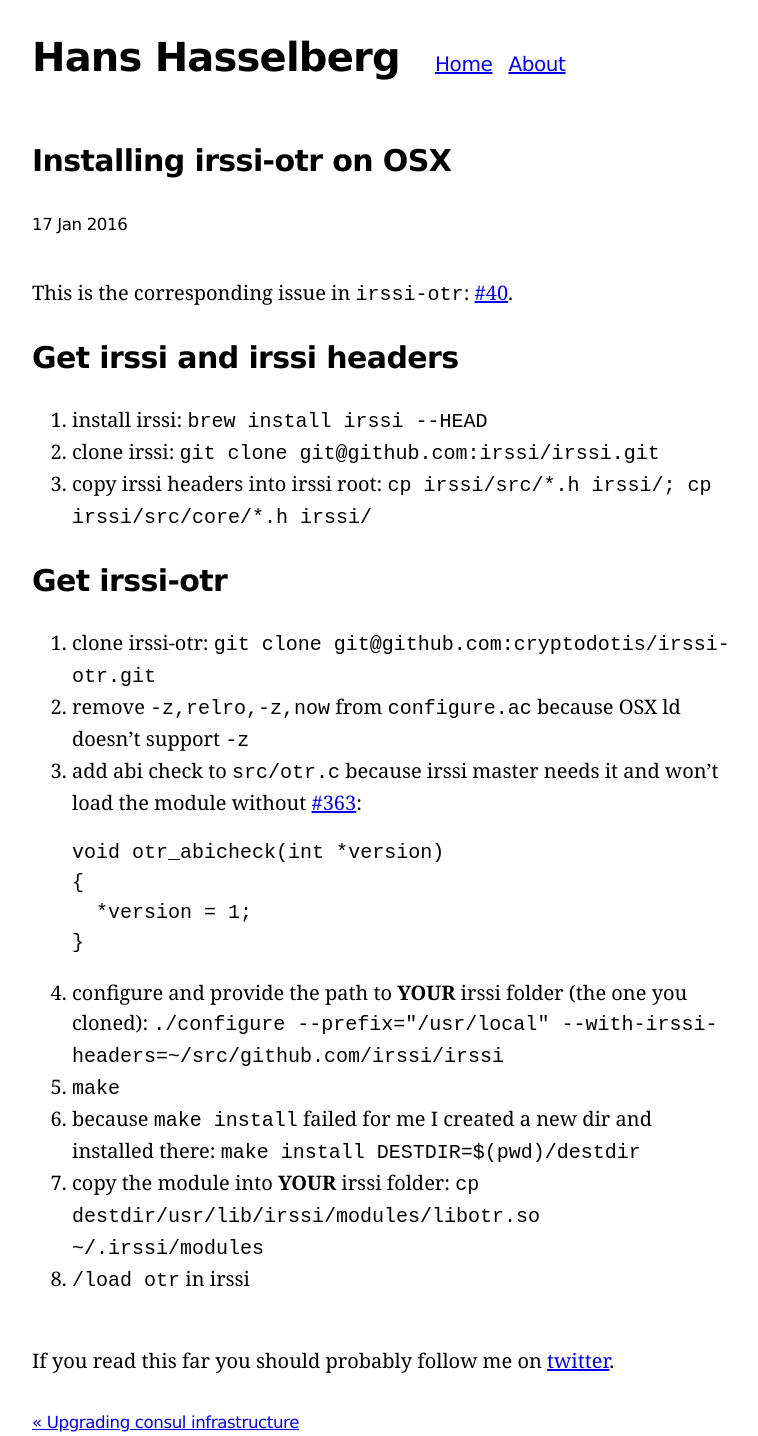
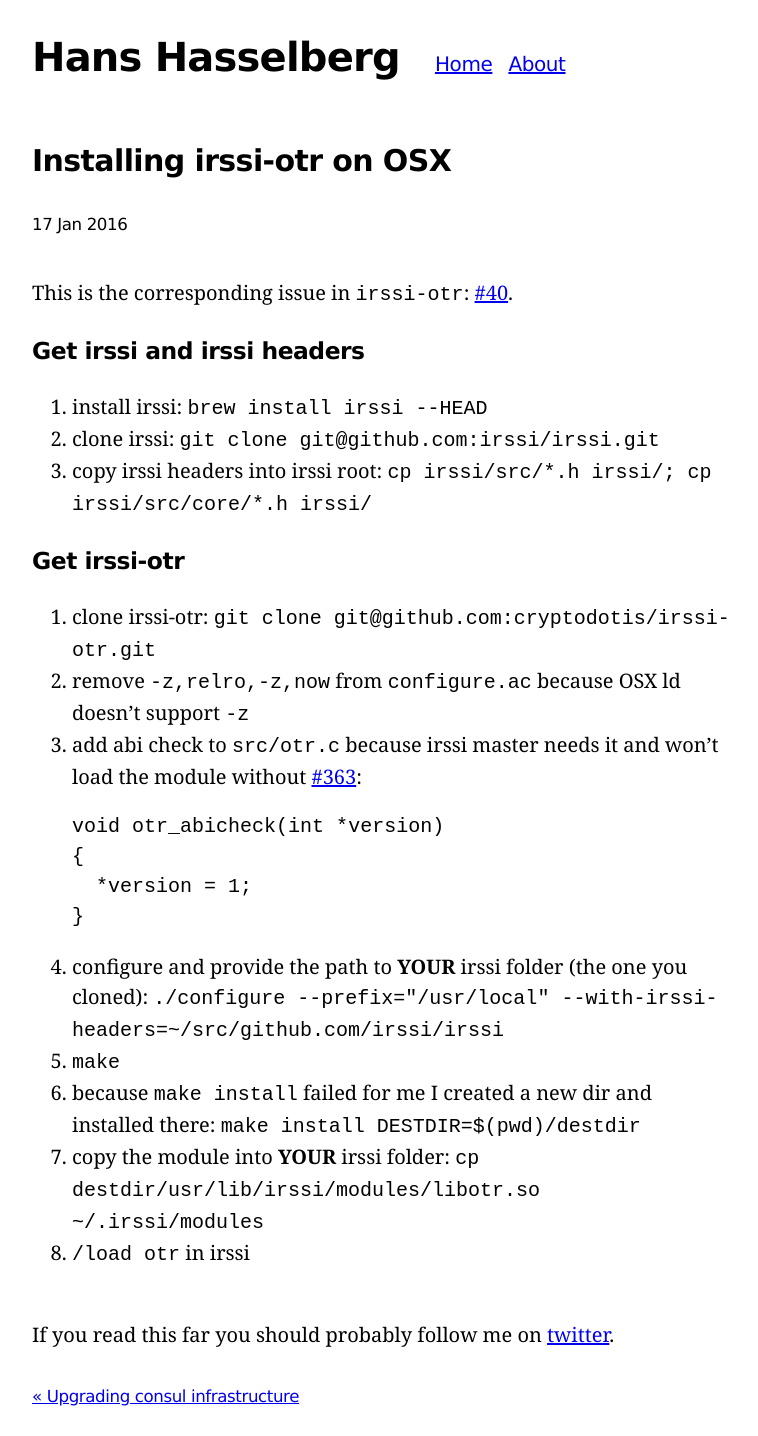
Before and after one commit to hanshasselberg/i0rek.github.io, a Jekyll site: the page built from _posts/2016-01-17-irssi_otr.markdown, in a window 1280 px wide. Shown: the whole page, without its empty margins (258-1016 px from the left). Built offline with Jekyll 4.4.1, drawn with Linux system fonts in a browser that asks for light colours; Markdown is read by kramdown in place of the engine named in the settings; comment, search, counter and statistics services are not loaded; after the commit the page ends 1410 px from its top, so only the background shows below that.

Commit message:
more formatting.

```diff
--- a/_posts/2016-01-17-irssi_otr.markdown
+++ b/_posts/2016-01-17-irssi_otr.markdown
@@ -6,13 +6,13 @@
 
 This is the corresponding issue in `irssi-otr`: [#40](https://github.com/cryptodotis/irssi-otr/issues/40).
 
-## Get irssi and irssi headers
+### Get irssi and irssi headers
 
 1. install irssi: `brew install irssi --HEAD`
 1. clone irssi: `git clone git@github.com:irssi/irssi.git`
 1. copy irssi headers into irssi root: `cp irssi/src/*.h irssi/; cp irssi/src/core/*.h irssi/`
 
-## Get irssi-otr
+### Get irssi-otr
 
 1. clone irssi-otr: `git clone git@github.com:cryptodotis/irssi-otr.git`
 1. remove `-z,relro,-z,now` from `configure.ac` because OSX ld doesn't support `-z`
```
